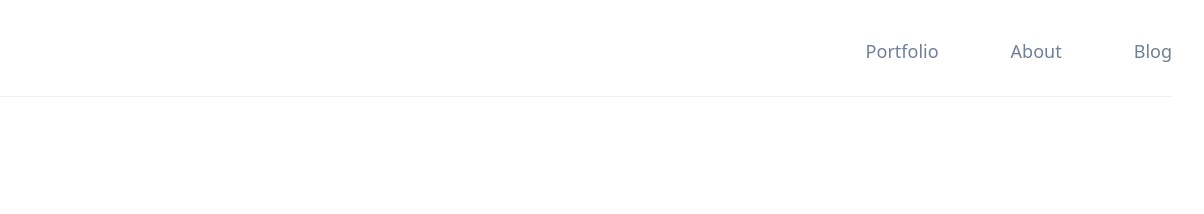
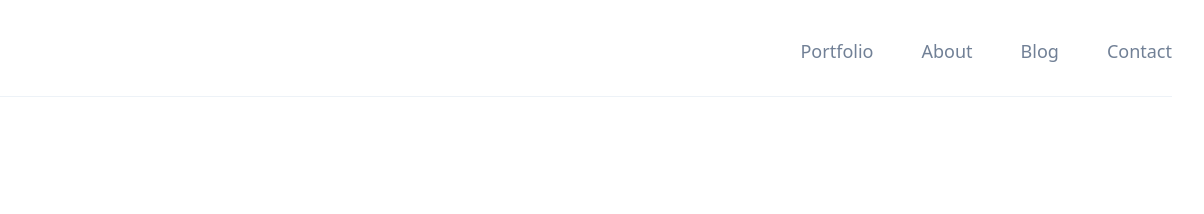
Before and after one commit to paulgaumer/v3_portfolio, a Gatsby site: page /about in a window 1280 px wide. Shown: the top 214 px of the page, 76-1280 px from the left. Built offline with nearby package versions, Linux system fonts and the light colour scheme; Gatsby itself is replaced by a stand-in of ours; what @tailwindcss/ui would draw is missing.

Commit message:
feature: add contact link to header menu

```diff
--- a/src/components/footer/footer.js
+++ b/src/components/footer/footer.js
@@ -74,7 +74,7 @@ const Footer = () => {
               className="w-full space-y-6"
               data-testid="footer-form"
               method="post"
-              id="contact-footer"
+              id="contact-form"
               name="contact-footer"
               data-netlify="true"
               data-netlify-honeypot="bot-field"
--- a/src/components/header/header.js
+++ b/src/components/header/header.js
@@ -1,15 +1,24 @@
+import React, { useEffect, useState } from "react"
 import { Link } from "gatsby"
-import React from "react"
 import NavLink from "./navLink"
 import Logo from "../global/logo"
 
-const Header = () => (
+const Header = () => {
+  const [pathname, setPathname] = useState("/")
+
+  useEffect(() => {
+    if (typeof window !== undefined) {
+      setPathname(window.location.pathname)
+    }
+  }, [])
+
+  return (
     <header className="pt-4 mb-6 md:pt-6 xl:pt-8">
       <nav className="flex items-center justify-between pb-4 xl:pb-6 md:pb-0 md:border-b md:border-gray-200">
         <Link to="/">
           <Logo width="w-10" height="h-10" />
         </Link>
-      <ul className="flex items-center space-x-10">
+        <ul className="flex items-center space-x-4">
           <li>
             <NavLink href="/#portfolio" linkText="portfolio" />
           </li>
@@ -19,9 +28,19 @@ const Header = () => (
           <li>
             <NavLink href="/blog" linkText="blog" gatsbyLink={true} />
           </li>
+          <li>
+            <NavLink
+              href={`${pathname}${
+                pathname === "/" ? "#contact-form" : "/#contact-form"
+              }`}
+              linkText="contact"
+              gatsbyLink={true}
+            />
+          </li>
         </ul>
       </nav>
     </header>
   )
+}
 
 export default Header
--- a/src/components/indexPage/navSection.js
+++ b/src/components/indexPage/navSection.js
@@ -64,8 +64,7 @@ const NavSection = () => {
           <NavItem href="/about" title="about">
             <p>
               A brief overview of my past experiences and most recent
-              activities, including podcasting, workshop teaching and media
-              appearances.
+              activities, including podcasting, workshop teaching and press.
             </p>
           </NavItem>
         </li>
--- a/src/pages/about.js
+++ b/src/pages/about.js
@@ -40,7 +40,7 @@ const About = () => {
 
             <p>
               I am open to local and remote projects.{" "}
-              <Link href="/about/#contact-footer" gatsbyLink={true}>
+              <Link href="/about/#contact-form" gatsbyLink={true}>
                 Let's talk!
               </Link>
             </p>
```
Lines whose indentation alone changed are shown as unchanged.
